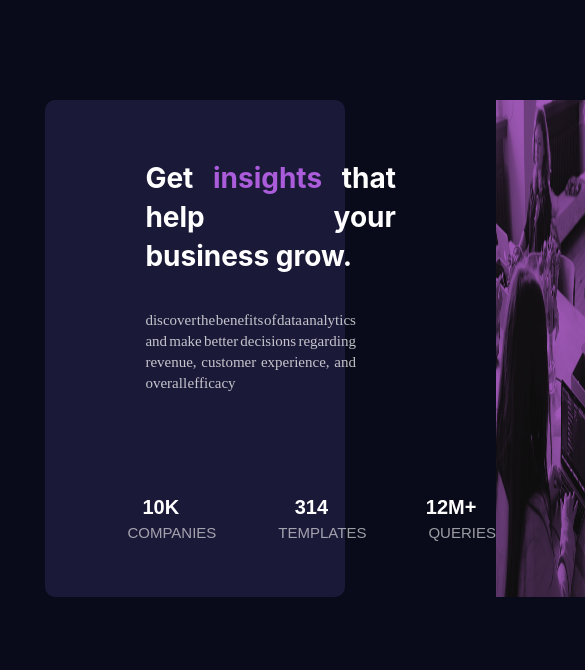
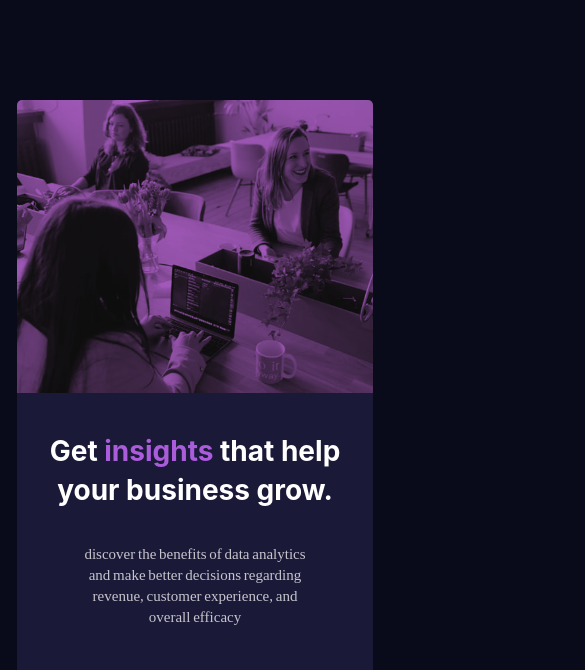
Before and after one commit to nikzaddev99/stats-preview-card-component, a plain HTML site: page index.html in a window 390 px wide. Shown: the top 670 px of the page, 585 px wide, since content can reach past the window. Drawn offline with Linux system fonts and the light colour scheme; a web font is replaced by a local one.

Commit message:
Update style.css

```diff
--- a/style.css
+++ b/style.css
@@ -107,3 +107,82 @@ img {
     margin: 0 0 15px 15px;
   }
 }
+
+@media (max-width:475px) {
+  #container {
+    display: flex;
+    flex-direction: column-reverse;
+    width: 95%;
+  }
+  img {
+    width: 100%;
+    max-width: 100%;
+    height: auto;
+    border-radius: 5px 5px 0 0;
+  }
+  #info {
+    display: flex;
+    flex-direction: column;
+    padding: 2rem;
+  }
+  #headnote,
+  #description {
+    margin: auto;
+    text-align: center;
+  }
+  #description {
+        margin-top: 0rem;
+        margin-bottom: 0rem;
+        word-spacing: -1px;
+        margin: 0 3.5rem 0 3.5rem;
+
+  }
+  #state {
+    display: flex;
+    flex-direction: column;
+    margin: 3rem 2.7rem 0 0;
+  }
+  #state ul h3 {
+    font-size: 3rem;
+    margin: 0 0 15px 15px;
+  }
+}
+ @media (max-width:575px){
+  #container {
+    display: flex;
+    flex-direction: column-reverse;
+    width: 95%;
+  }
+  img {
+    width: 100%;
+    max-width: 100%;
+    height: auto;
+    border-radius: 5px 5px 0 0;
+  }
+  #info {
+    display: flex;
+    flex-direction: column;
+    padding: 2rem;
+  }
+  #headnote,
+  #description {
+    margin: auto;
+    text-align: center;
+  }
+  #description {
+        margin-top: 0rem;
+        margin-bottom: 0rem;
+        word-spacing: -1px;
+        margin: 0 3.5rem 0 3.5rem;
+
+  }
+  #state {
+    display: flex;
+    flex-direction: column;
+    margin: 3rem 2.7rem 0 0;
+  }
+  #state ul h3 {
+    font-size: 3rem;
+    margin: 0 0 15px 15px;
+  }
+ }
```
